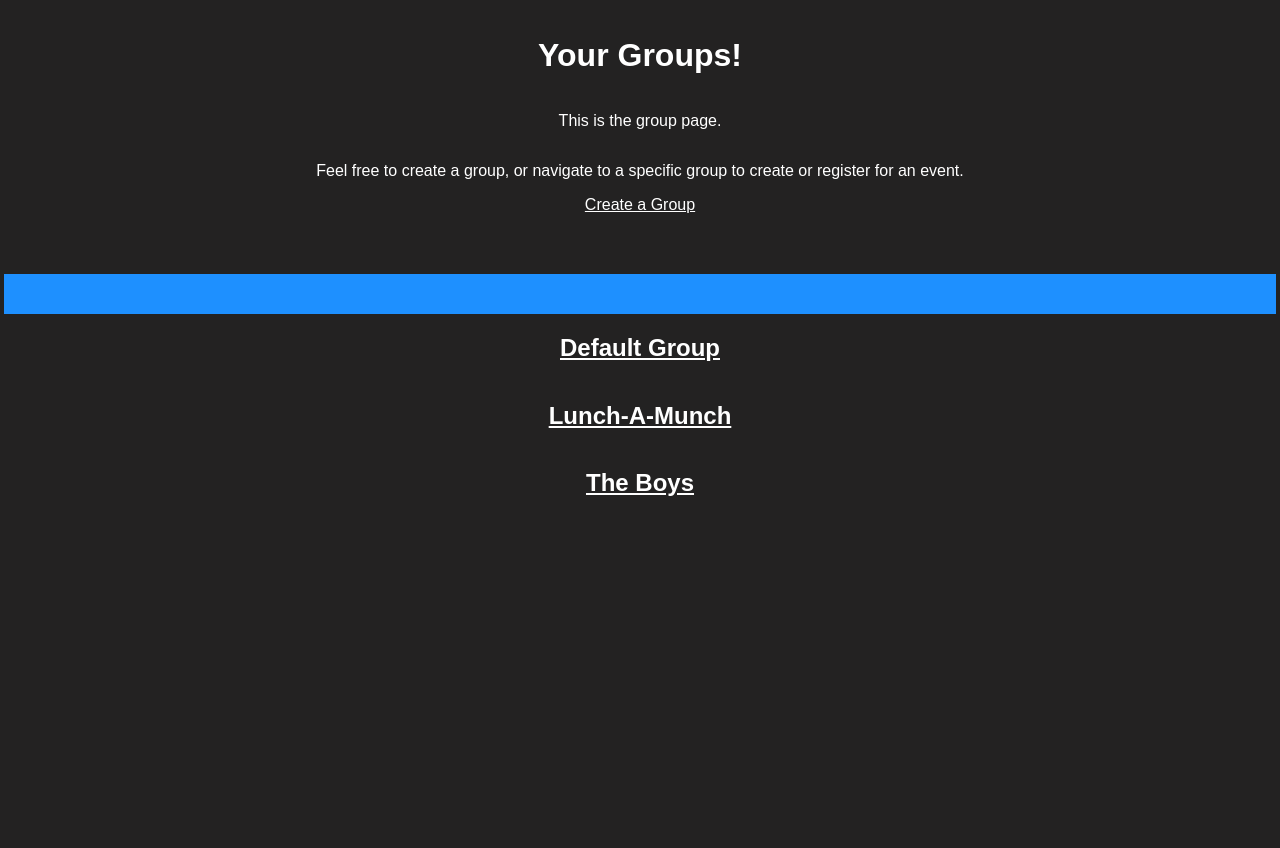
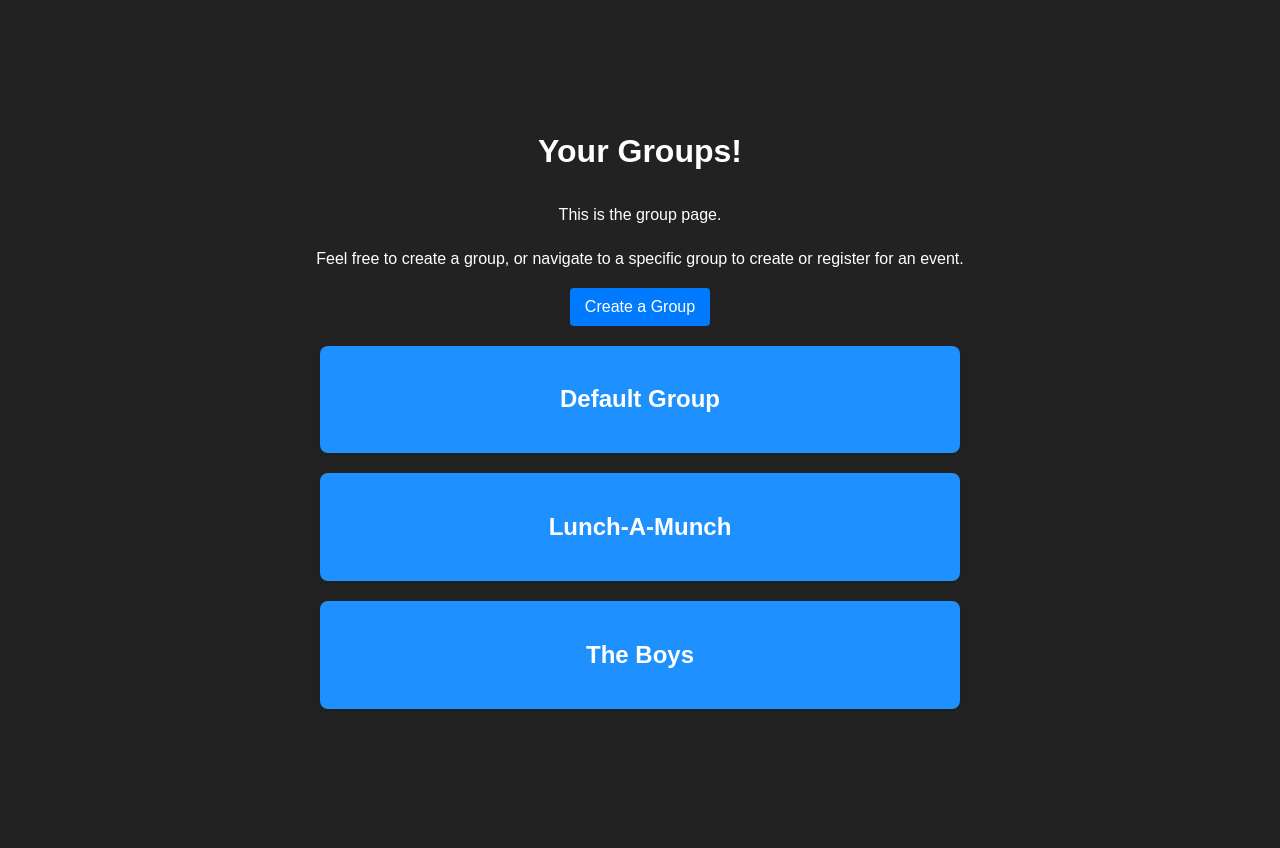
Before and after one commit to Asinkingship/Final-Project, a Django app: page /groups/ in a window 1280 px wide. Shown: the part 90-938 px from the top of the page. Before the commit the page ends 586 px from the top, so only its background shows below. Run offline with Django 5.2, Linux system fonts and the light colour scheme; data comes from the database, SQL or seed files in the repository; both versions use the stored data as it was after the commit.

Commit message:
added css to events/groups

```diff
--- a/static/css/components.css
+++ b/static/css/components.css
@@ -124,6 +124,38 @@ nav {
 }
 
 
+
+.create-event-button {
+    color: white;
+    text-decoration: none;
+    background-color: #007BFF;
+    padding: 10px 15px;
+    border-radius: 4px;
+    display: inline-block;
+    margin-top: 10px;
+}
+
+.create-event-button:hover {
+    background-color: #0056b3;
+}
+
+
+.invite-user-button {
+    color: white;
+    text-decoration: none;
+    background-color: #FF6F61;
+    padding: 10px 15px;
+    border-radius: 4px;
+    display: inline-block;
+    margin-top: 10px;
+}
+
+.invite-user-button:hover {
+    background-color: #E65C50;
+}
+
+
+
 .create-event-box {
     background-color: #1E90FF;
     padding: .5rem;
@@ -159,3 +191,125 @@ nav {
 .create-event-box button:hover {
     background-color: #E65C50;
 }
+
+
+.event-list {
+    display: flex;
+    flex-direction: column;
+    align-items: center;
+    justify-content: center;
+    min-height: 100vh;
+    padding: 20px;
+}
+
+
+.event-list > div {
+    background-color: #1E90FF;
+    color: white;
+    padding: 20px;
+    border-radius: 8px;
+    box-shadow: 0 2px 10px rgba(0, 0, 0, 0.1);
+    width: 80%;
+    max-width: 600px;
+    text-align: center;
+    margin-bottom: 20px;
+}
+
+
+.event-list h1 {
+    margin-bottom: 20px;
+}
+
+.indv-event {
+    background-color: #1E90FF;
+    color: white;
+    padding: 10px;
+    border-radius: 8px;
+    box-shadow: 0 2px 5px rgba(0, 0, 0, 0.1);
+    margin-bottom: 10px;
+    width: 100%;
+    max-width: 500px;
+    text-align: center;
+}
+
+.event-list a {
+    color: white;
+    text-decoration: none;
+    font-weight: bold;
+}
+
+.event-list a:hover {
+    text-decoration: underline;
+}
+
+
+
+.group-list {
+    display: flex;
+    flex-direction: column;
+    align-items: center;
+    justify-content: center;
+    min-height: 100vh;
+    padding: 20px;
+}
+
+
+.group-list > div {
+    background-color: #1E90FF;
+    color: white;
+    padding: 20px;
+    border-radius: 8px;
+    box-shadow: 0 2px 10px rgba(0, 0, 0, 0.1);
+    width: 80%;
+    max-width: 600px;
+    text-align: center;
+    margin-bottom: 20px;
+}
+
+.group-list h1 {
+    margin-bottom: 20px;
+}
+
+
+.group-list p {
+    margin-bottom: 10px;
+}
+
+.group-list a.create-group-button {
+    color: white;
+    text-decoration: none;
+    background-color: #007BFF;
+    padding: 10px 15px;
+    border-radius: 4px;
+    display: inline-block;
+    margin-top: 10px;
+    margin-bottom: 20px;
+}
+
+.group-list a.create-group-button:hover {
+    background-color: #0056b3;
+}
+
+
+.indv-groups {
+    background-color: #1E90FF;
+    color: white;
+    padding: 10px;
+    border-radius: 8px;
+    box-shadow: 0 2px 5px rgba(0, 0, 0, 0.1);
+    margin-bottom: 10px;
+    width: 100%;
+    max-width: 200px;
+    text-align: center;
+}
+
+
+.group-list a.single-group {
+    color: white;
+    text-decoration: none;
+}
+
+
+.group-list a.single-group:hover {
+    text-decoration: underline;
+}
--- a/templates/groups/group_detail.html
+++ b/templates/groups/group_detail.html
@@ -6,7 +6,8 @@
 
 <div class="group-detail-box">
     <h2>{{ group.name }}</h2>
-    <p><a class="white-group" href="{% url 'invite_user' group.id %}">Invite Users</a></p>
+    <p><a class="invite-user-button" href="{% url 'invite_user' group.id %}">Invite Users</a></p>
+    <p><a class="create-event-button" href="{% url 'create_event' %}?group={{ group.id }}">Create Event</a></p>
     <hr />
     <h3>Events</h3>
     <ul>
--- a/templates/groups/group_list.html
+++ b/templates/groups/group_list.html
@@ -1,22 +1,20 @@
 {% extends 'base.html' %}
-{% load static%}
+{% load static %}
 
 {% block title %}Your Groups{% endblock title %}
 
 {% block content %}
-<div class="welcome-box">
+<div class="group-list">
     <h1>Your Groups!</h1>
     <p>This is the group page.</p>
     <p>Feel free to create a group, or navigate to a specific group to create or register for an event.</p>
-    <a class="white-group" href="{% url 'create_group' %}">Create a Group</a>
-    <div class="center-list"></div>
+    <a class="create-group-button" href="{% url 'create_group' %}">Create a Group</a>
 
-        {% for group in groups %}
+    {% for group in groups %}
+    <div class="indv-groups">
+        <h2><a class="single-group" href="{% url 'group_detail' group.id %}">{{ group.name }}</a></h2>
+    </div>
+    {% endfor %}
 
-        <h2><a class="white-group" href="{% url 'group_detail' group.id %}">{{ group.name }}</a></h2>
-
-        {% endfor %}
-
-    </div>
 </div>
 {% endblock content %}
```
Also changed, not shown: events/views.py (+6 -1 lines), templates/events/list.html (+6 -10 lines), db.sqlite3.
